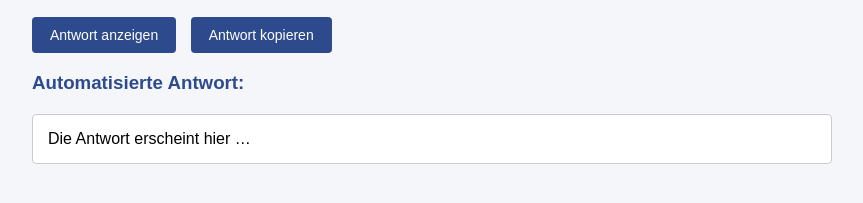
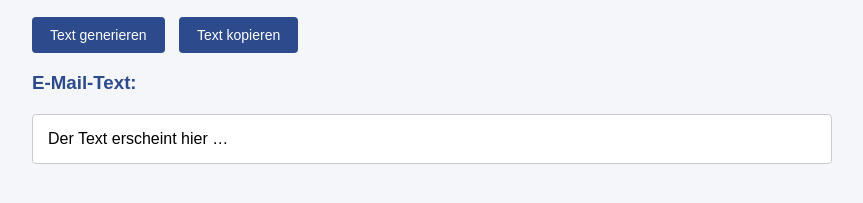
Before and after one commit to an-baum/hot, a plain HTML site: page index.html in a window 1280 px wide. Shown: the part 187-390 px from the top of the page, without its empty margins (208-1071 px from the left). Drawn offline with Linux system fonts and the light colour scheme.

Commit message:
Update index.html

```diff
--- a/index.html
+++ b/index.html
@@ -72,12 +72,12 @@
   </div>
 
   <div class="button-group">
-    <button onclick="generiereAntwort()">Antwort anzeigen</button>
-    <button onclick="copyAntwort()">Antwort kopieren</button>
+    <button onclick="generiereAntwort()">Text generieren</button>
+    <button onclick="copyAntwort()">Text kopieren</button>
   </div>
 
-  <h3>Automatisierte Antwort:</h3>
-  <div id="antwort">Die Antwort erscheint hier …</div>
+  <h3>E-Mail-Text:</h3>
+  <div id="antwort">Der Text erscheint hier …</div>
 
   <script>
     let daten = [];
```
